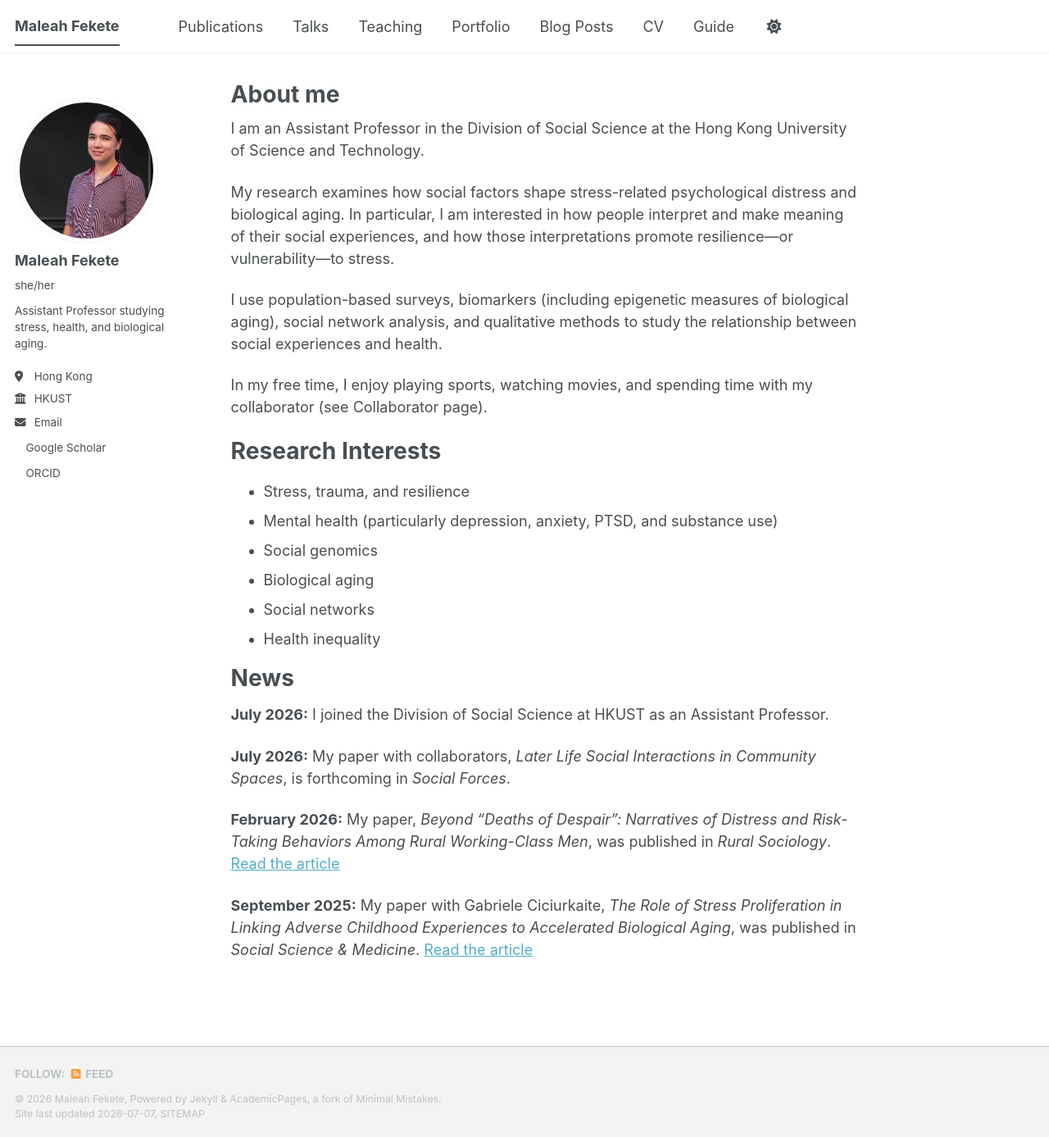
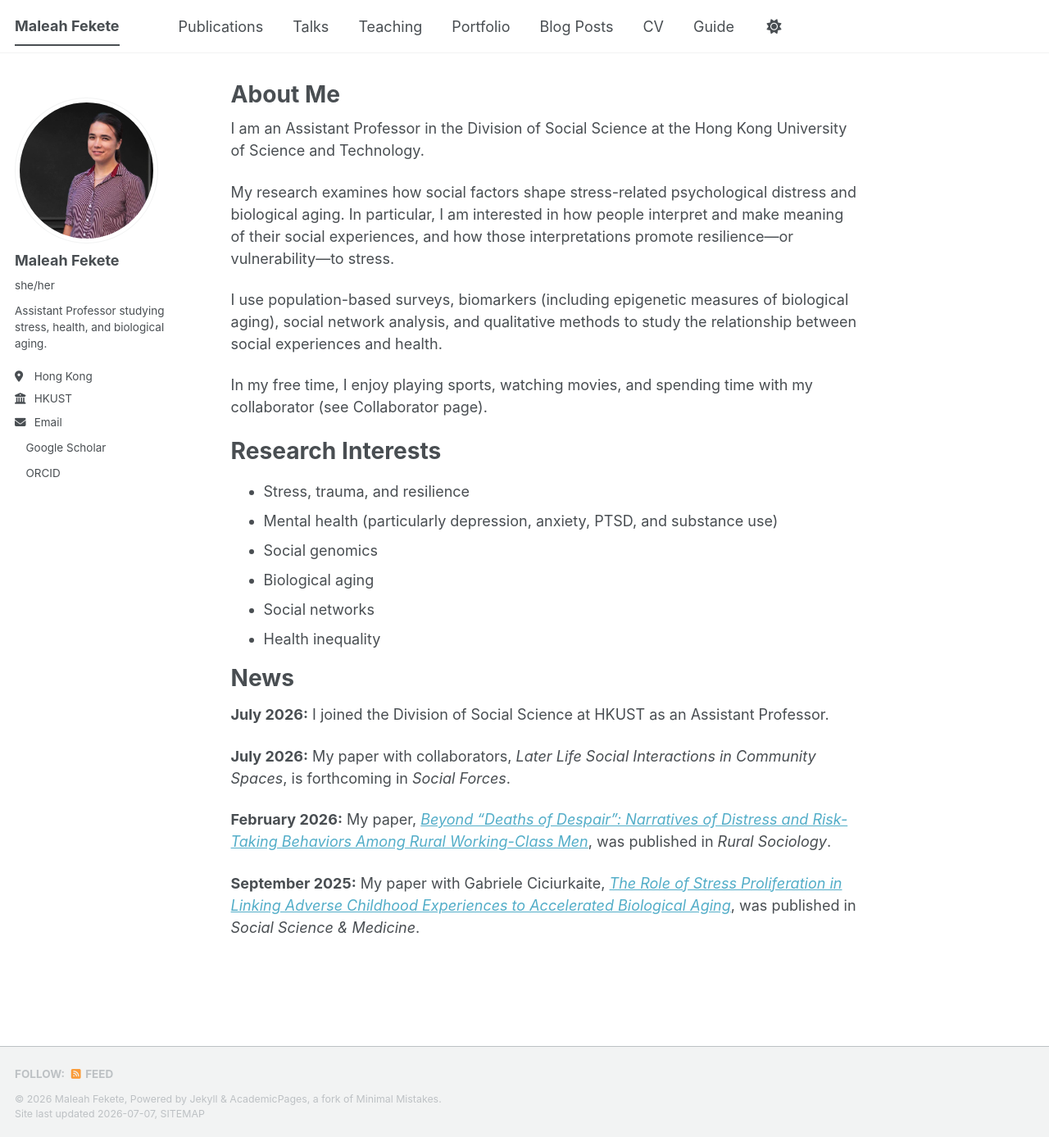
Before and after one commit to maleahfek/maleahfek.github.io, a Jekyll site: the page built from _pages/about.md, in a window 1280 px wide and 1387 px high. Shown: the whole window at 82% size. Built offline with Jekyll 4.4.1, drawn with Linux system fonts in a browser that asks for light colours; a style sheet for code colours, icons or effects is not loaded.

Commit message:
Update about.md
changed links, about Me

```diff
--- a/_pages/about.md
+++ b/_pages/about.md
@@ -1,6 +1,6 @@
 ---
 permalink: /
-title: "About me"
+title: "About Me"
 author_profile: true
 redirect_from:
   - /about/
@@ -30,6 +30,6 @@ News
 
 **July 2026:** My paper with collaborators, *Later Life Social Interactions in Community Spaces*, is forthcoming in *Social Forces*.
 
-**February 2026:** My paper, *Beyond “Deaths of Despair”: Narratives of Distress and Risk-Taking Behaviors Among Rural Working-Class Men*, was published in *Rural Sociology*. [Read the article](https://doi.org/10.1111/ruso.70037)
+**February 2026:** My paper, [*Beyond “Deaths of Despair”: Narratives of Distress and Risk-Taking Behaviors Among Rural Working-Class Men*](https://doi.org/10.1111/ruso.70037), was published in *Rural Sociology*.
 
-**September 2025:** My paper with Gabriele Ciciurkaite, *The Role of Stress Proliferation in Linking Adverse Childhood Experiences to Accelerated Biological Aging*, was published in *Social Science & Medicine*. [Read the article](https://doi.org/10.1016/j.socscimed.2025.118567/)
+**September 2025:** My paper with Gabriele Ciciurkaite, [*The Role of Stress Proliferation in Linking Adverse Childhood Experiences to Accelerated Biological Aging*](https://doi.org/10.1016/j.socscimed.2025.118567/), was published in *Social Science & Medicine*.
```
